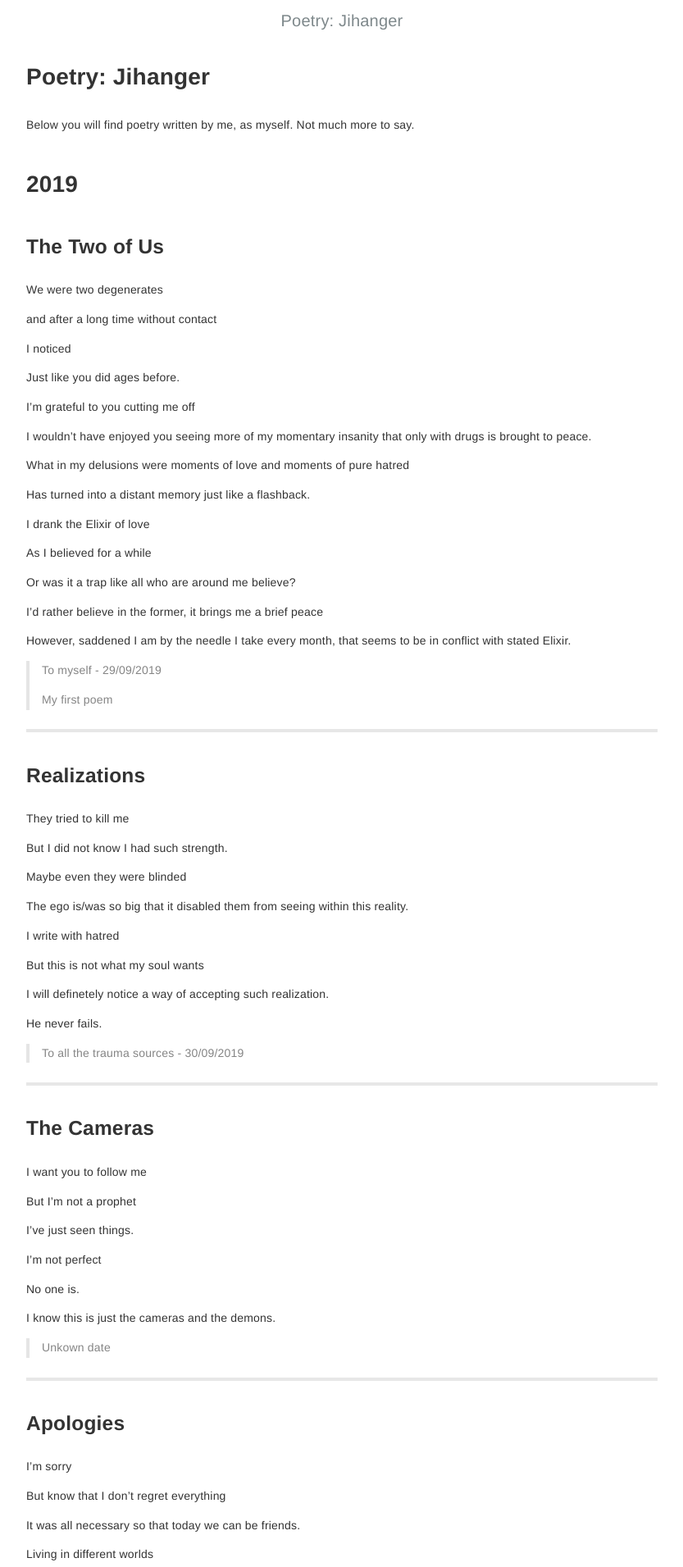
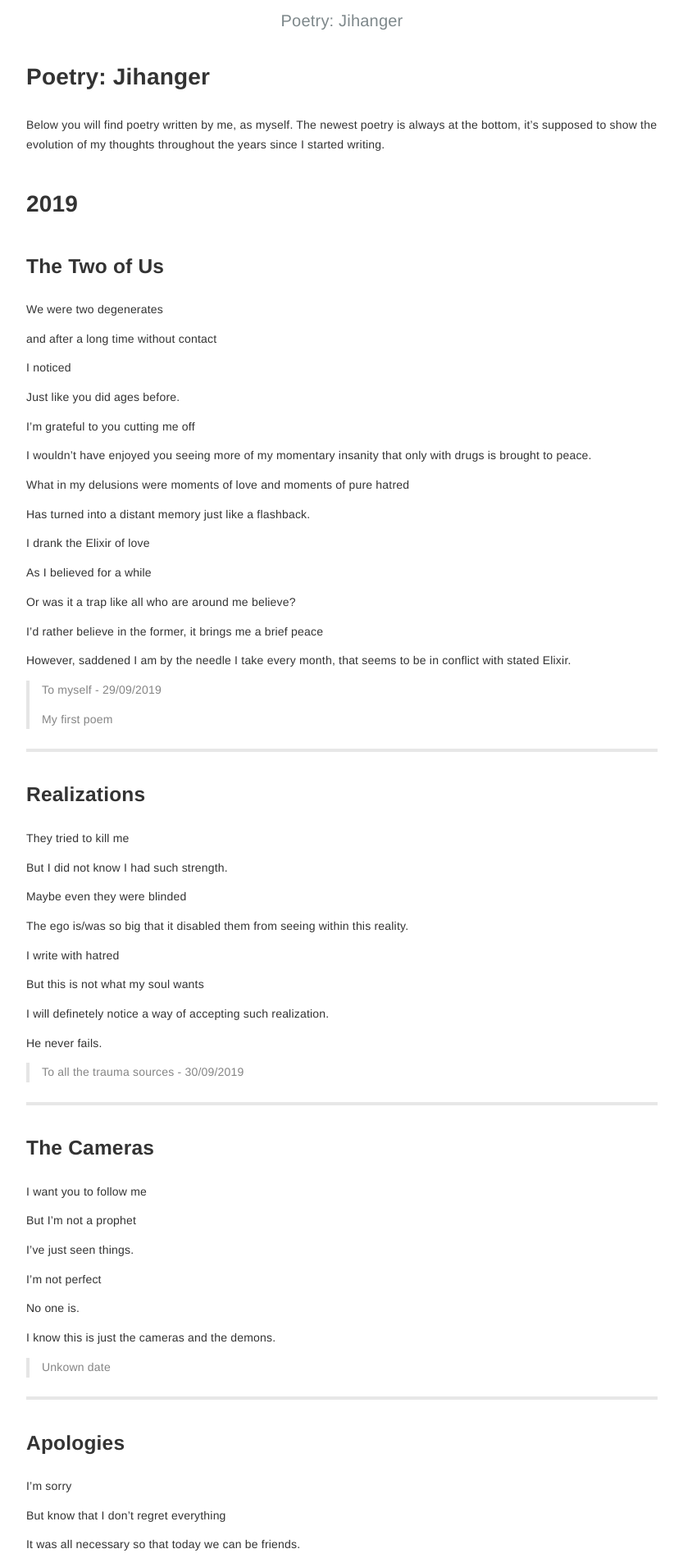
Before and after one commit to Jihanger-997/utopian_orbit_blog, a Jekyll site: the page built from _posts/2021-08-10-Poetry-Jihanger.markdown, in a window 1280 px wide. Shown: the top 1911 px of the page at 82% size, without its empty margins (223-1056 px from the left). Built offline with Jekyll 4.4.1, drawn with Linux system fonts in a browser that asks for light colours.

Commit message:
added poetry,mary insta,general fixes

```diff
--- a/_posts/2021-08-09-Welcome-To-Utopian-Orbit.markdown
+++ b/_posts/2021-08-09-Welcome-To-Utopian-Orbit.markdown
@@ -6,7 +6,7 @@ categories: welcome
 author: Jihanger
 permalink: "/:year/:month/:day/:categories/:title/"
 ---
-<img src="{{ site.baseurl }}//assets/padigima.jpg">
+
 > Jihanger by Padigima
 
 <hr>
--- a/_posts/2021-08-10-Poetry-Jihanger.markdown
+++ b/_posts/2021-08-10-Poetry-Jihanger.markdown
@@ -5,7 +5,7 @@ categories: "poetry"
 author: Jihanger
 ---
 
-Below you will find poetry written by me, as myself. Not much more to say.
+Below you will find poetry written by me, as myself. The newest poetry is always at the bottom, it's supposed to show the evolution of my thoughts throughout the years since I started writing.
 
 
 <h1>2019</h1>
@@ -340,7 +340,7 @@ but stopping talking about such
 I'm crazy about always wanting more.
 
 >
-circa 12/2019
+poetry exchange - circa 12/2019
 
 <h1>2020</h1>
 
@@ -791,17 +791,17 @@ I wonder if I became uninteresting
 
 I, who before becoming an adult, was always desired
 
-Today I don't care about that anymore.
+Today I don't care about it anymore.
 
 Hurt me?
 
 Yes, but it is part of the whole
 
-Today I don't care much about it anymore
+Today I don't care about it anymore
 
 But know you have your place in my heart.
 
-The woman who appears in my dreams always takes your form form.
+The woman who appears in my dreams always takes your form.
 
 >
 31/08/2021
--- a/_posts/2021-08-15-Marilyn-Moon.markdown
+++ b/_posts/2021-08-15-Marilyn-Moon.markdown
@@ -14,7 +14,7 @@ Marilyn Moon
 
 Hi I’m Marilyn Moon and let me tell you something: when the inspiration comes, I write passionately. Every word and every phrase comes perfect into place, to give meaning to my hearts voice. I have so much to say and a desire to be heard. Could you take a time to listen to me?
 
-
+Instagram: <a href="https://www.instagram.com/marillynmoon/">marillynmoon</a>
 
 Comfort Food
 -------------
```
Also changed, not shown: other parts of _posts/2021-08-10-Poetry-Jihanger.markdown (+1 -1 lines), _posts/2021-08-11-Poetry-Psych8tic.markdown (+75 -3 lines).
